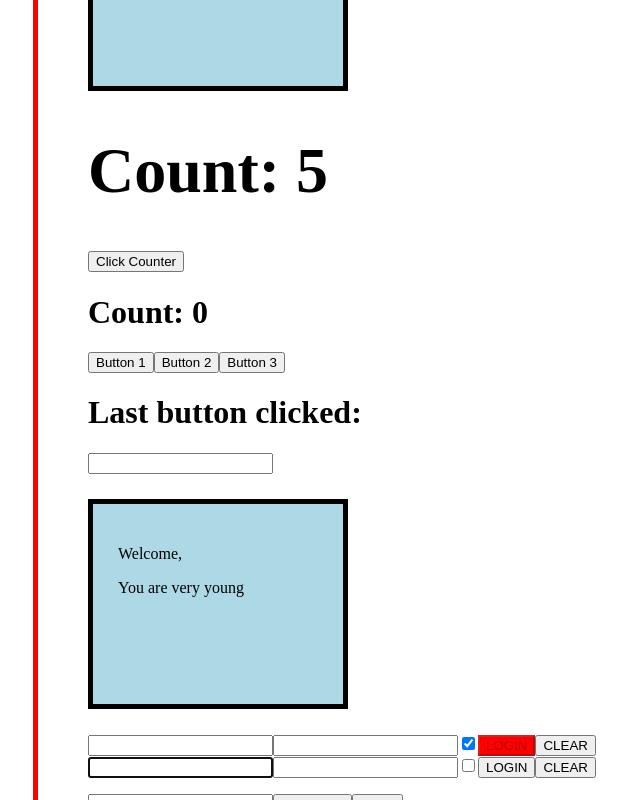
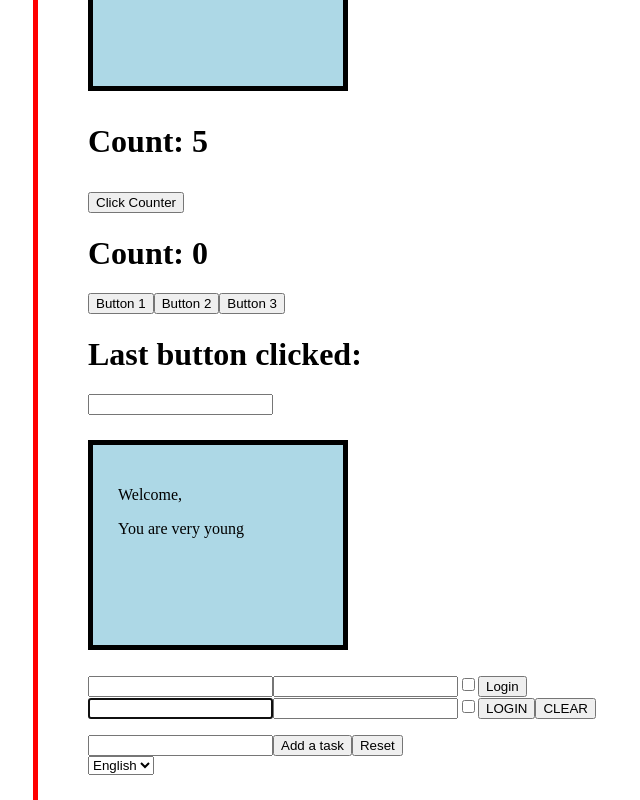
Before and after one commit to Micheleg27/react-exercises, a React (Create React App) app: page / in a window 1280 px wide. Shown: the part 380-1180 px from the top of the page, without its empty margins (0-640 px from the left). Built offline with nearby package versions, Linux system fonts and the light colour scheme.

Commit message:
useState-02

```diff
--- a/src/App.js
+++ b/src/App.js
@@ -12,8 +12,8 @@ import { Container } from "./Container";
 import { SelectLanguage } from "./SelectLanguage";
 import { Sum } from "./Sum";
 
-const login = (dati) => {
-    console.log(dati)
+const login = (data) => {
+    console.log(data)
 }
 
 export default class App extends React.Component {
--- a/src/CounterDisplay.js
+++ b/src/CounterDisplay.js
@@ -2,7 +2,7 @@ import React from "react";
 
 export class CounterDisplay extends React.Component {
     render() {
-        return <h1>Count: {this.props.count}</h1>
+        return <p>Count: {this.props.count}</p>
     }
 
 }
--- a/src/Login.js
+++ b/src/Login.js
@@ -1,67 +1,108 @@
-import React from "react";
+import { useState } from "react";
 
-export class Login extends React.Component {
+export function Login () {
 
-    constructor(props){
-        super(props)
+    const [data, setForm] = useState({
+        username: '',
+        password: '',
+        remember: false
+    })
 
-        this.state = {
-            nome: '',
-            key: '',
-            remember: true,
-            disable: true,
+    function handleLoginChange(event) {
+        const {name, type, value, checked} = event.target
+
+        setForm((data) => {
+            return {
+            ...data,
+
+            [name]: type === 'checkbox' ? checked : value
         }
+    })
+}
 
-    }
+    console.log(data)
 
-    handleInput = (event) => {
-        const status = event.target.type === 'checkbox' ? event.target.checked : event.target.value
-        const name = event.target.name
+    return (
+            <form>
+                <input onChange={handleLoginChange} value={data.username} name='username'></input>
+                <input onChange={handleLoginChange} value={data.password} type='password' name='password'></input>
+                <input onChange={handleLoginChange} checked={data.remember} type='checkbox' name='remember'></input>
 
-        this.setState(() => {
-           return {[name] : status}
-        })
-    }
+                <button>Login</button>
+            </form>
+    )
+}
 
-    handleLogin = () => {
-        this.props.onLogin(this.state)
-    }
 
-    handleReset = () => {
-        this.setState(() => {
-            return {
-                nome: '',
-                key: '',
-                remember: true,
-                disable: true,
-            }
-        })
-    }
+
+// CLASS COMPONENT LOGIN:
+
+
+
+// import React from "react";
+
+// export class Login extends React.Component {
+
+//     constructor(props){
+//         super(props)
+
+//         this.state = {
+//             nome: '',
+//             key: '',
+//             remember: true,
+//             disable: true,
+//         }
+
+//     }
+
+//     handleInput = (event) => {
+//         const status = event.target.type === 'checkbox' ? event.target.checked : event.target.value
+//         const name = event.target.name
+
+//         this.setState(() => {
+//            return {[name] : status}
+//         })
+//     }
+
+//     handleLogin = () => {
+//         this.props.onLogin(this.state)
+//     }
+
+//     handleReset = () => {
+//         this.setState(() => {
+//             return {
+//                 nome: '',
+//                 key: '',
+//                 remember: true,
+//                 disable: true,
+//             }
+//         })
+//     }
 
     // Il setState dell'Handlereset non ha bisogno di un parametro State in quanto le modifiche applicate da quest'ultimo alle proprietà
     // non dipendono dal valore iniziale delle proprietà stesse (a prescindere da ciò che avrò negli input, il valore tornerà ai settaggi predefiniti, quindi con gli input vuoti)
 
-    render(){
+//     render(){
 
-        const PassColor = {
-            backgroundColor: this.state.key.length < 8 ? 'red' : 'green'
-        }
+//         const PassColor = {
+//             backgroundColor: this.state.key.length < 8 ? 'red' : 'green'
+//         }
 
-        return (
-            <form>
-                <input type='text' name='nome' value={this.state.nome} onChange={this.handleInput}></input>
-                <input type='password' name='key' value={this.state.key} onChange={this.handleInput} ></input>
-                <input type='checkbox' name='remember' checked={this.state.remember} onChange={this.handleInput}></input>
+//         return (
+//             <form>
+//                 <input type='text' name='nome' value={this.state.nome} onChange={this.handleInput}></input>
+//                 <input type='password' name='key' value={this.state.key} onChange={this.handleInput} ></input>
+//                 <input type='checkbox' name='remember' checked={this.state.remember} onChange={this.handleInput}></input>
 
-                <button name='login' type='button' disabled={!this.state.nome || !this.state.key} onClick={this.handleLogin} style={PassColor}>LOGIN</button>
-                <button name='reset' type='button' onClick={this.handleReset}>CLEAR</button>
-            </form>
-        )
-    }
-}
+//                 <button name='login' type='button' disabled={!this.state.nome || !this.state.key} onClick={this.handleLogin} style={PassColor}>LOGIN</button>
+//                 <button name='reset' type='button' onClick={this.handleReset}>CLEAR</button>
+//             </form>
+//         )
+//     }
+// }
 // !this.state.nome || !this.state.key indica una condizione in cui almeno una delle due espressioni è vera (almeno uno dei due campi è vuoto)
 //
 
-Login.defaultProps = {
-    onLogin: () =>{console.error('Login function does not exist!')}
-}
+// Login.defaultProps = {
+//     onLogin: () =>{console.error('Login function does not exist!')}
+// }
```
